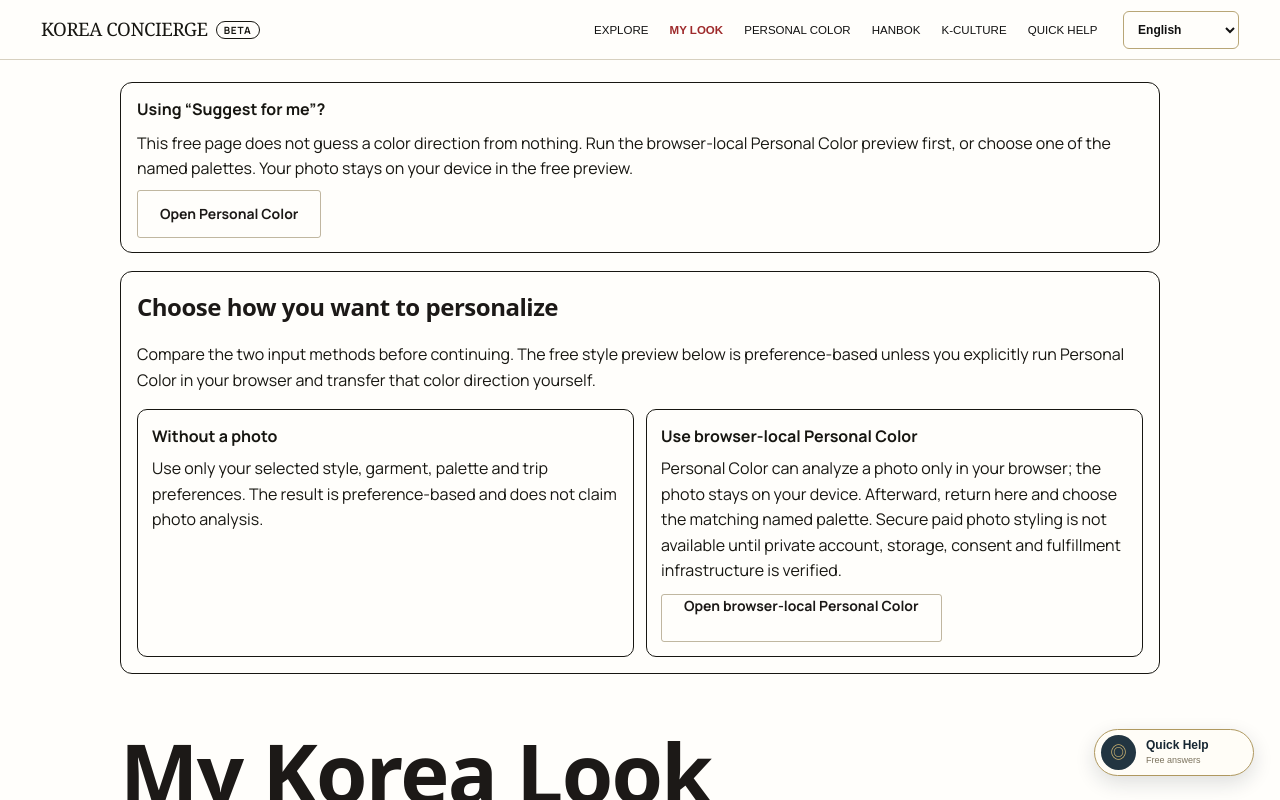
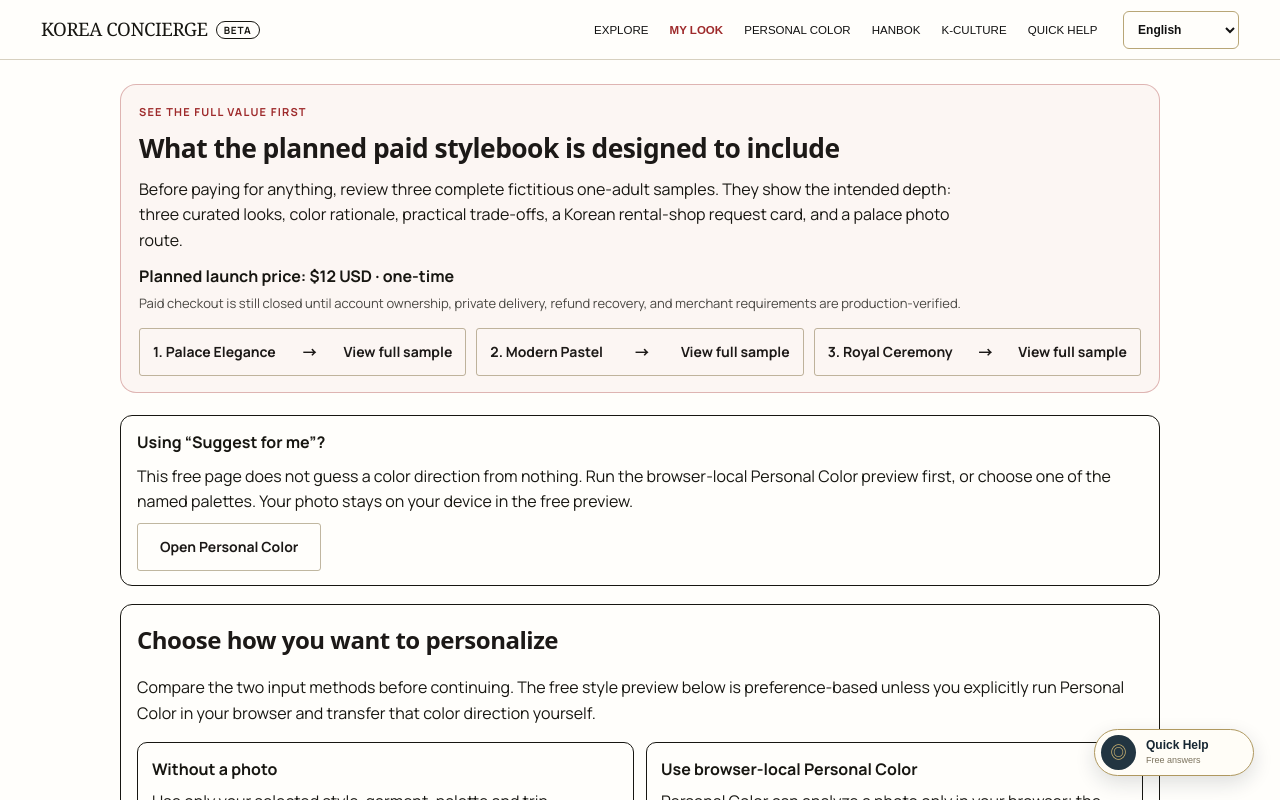
Before and after one commit to lgkangno1-svg/Kang-s-brain, a Next.js app in the folder projects/korea-avocadoss/: page /en/style in a window 1280 px wide. Shown: the top 800 px of the page. Built offline with nearby package versions, Linux system fonts and the light colour scheme.

Commit message:
feat(korea): expose paid-value samples in style funnel

```diff
--- a/projects/korea-avocadoss/src/app/[locale]/style/page.tsx
+++ b/projects/korea-avocadoss/src/app/[locale]/style/page.tsx
@@ -8,6 +8,7 @@ import {localizedAlternates} from '@/lib/seo/localized-metadata';
 type Locale='en'|'zh-CN'|'ja'|'zh-TW'|'vi'|'th';
 type StyleMeta={title:string;description:string};
 type SuggestRecovery={title:string;body:string;cta:string};
+type SampleShowcase={eyebrow:string;title:string;body:string;price:string;availability:string;cta:string;sampleLabels:[string,string,string]};
 
 const STYLE_META:Record<Locale,StyleMeta>={
   en:{title:'My Korea Look — Personalized Hanbok & Palace Style',description:'Choose style, garment, palette, mood, comfort, coverage, season or visit date, and destination for one free curated Seoul look preview.'},
@@ -27,6 +28,17 @@ const SUGGEST_RECOVERY:Record<Locale,SuggestRecovery>={
   th:{title:'ต้องการใช้ “ช่วยแนะนำ” ใช่ไหม?',body:'หน้าฟรีนี้จะไม่เดาทิศทางสีโดยไม่มีข้อมูลรองรับ ให้ลอง Personal Color ที่ประมวลผลในเบราว์เซอร์ก่อน หรือเลือกพาเลตที่ระบุชื่อไว้ รูปภาพจะอยู่บนอุปกรณ์ของคุณในพรีวิวฟรี',cta:'เปิด Personal Color'}
 };
 
+const SAMPLE_SHOWCASE:Record<Locale,SampleShowcase>={
+  en:{eyebrow:'SEE THE FULL VALUE FIRST',title:'What the planned paid stylebook is designed to include',body:'Before paying for anything, review three complete fictitious one-adult samples. They show the intended depth: three curated looks, color rationale, practical trade-offs, a Korean rental-shop request card, and a palace photo route.',price:'Planned launch price: $12 USD · one-time',availability:'Paid checkout is still closed until account ownership, private delivery, refund recovery, and merchant requirements are production-verified.',cta:'View full sample',sampleLabels:['Palace Elegance','Modern Pastel','Royal Ceremony']},
+  'zh-CN':{eyebrow:'先看完整价值',title:'计划中的付费造型册会包含什么',body:'付款前先查看3个完整的虚构单人示例，了解预期深度：3套造型、配色理由、实用取舍、韩文租赁店请求卡和宫殿拍照路线。',price:'计划首发价：12美元 · 一次性付费',availability:'在账户归属、私密交付、退款恢复与商户要求通过生产验证前，付费结账仍保持关闭。',cta:'查看完整示例',sampleLabels:['宫殿优雅','现代柔彩','王室仪典']},
+  ja:{eyebrow:'購入前に完成イメージを確認',title:'有料スタイルブックで提供予定の内容',body:'支払い前に、架空の成人1名を使った完成サンプル3件を確認できます。3ルック、配色理由、実用面の注意、韓国語レンタル依頼カード、宮殿撮影ルートまで含む想定です。',price:'予定ローンチ価格：12米ドル · 1回払い',availability:'アカウント所有、非公開配信、返金復旧、事業者要件が本番検証されるまで有料決済は閉じたままです。',cta:'完成サンプルを見る',sampleLabels:['Palace Elegance','Modern Pastel','Royal Ceremony']},
+  'zh-TW':{eyebrow:'付款前先看完整價值',title:'規劃中的付費造型冊會包含什麼',body:'付款前可先查看3個完整的虛構單人範例，了解預期深度：3套造型、配色理由、實用取捨、韓文租借店需求卡與宮殿拍照路線。',price:'規劃首發價：12美元 · 一次性付款',availability:'在帳號歸屬、私人交付、退款復原與商家要求通過正式環境驗證前，付費結帳仍維持關閉。',cta:'查看完整範例',sampleLabels:['宮殿優雅','現代柔彩','王室儀典']},
+  vi:{eyebrow:'XEM ĐẦY ĐỦ GIÁ TRỊ TRƯỚC',title:'Stylebook trả phí dự kiến sẽ bao gồm những gì',body:'Trước khi trả tiền, hãy xem 3 mẫu hoàn chỉnh hư cấu dành cho một người lớn. Mỗi mẫu thể hiện độ sâu dự kiến: 3 look, lý do chọn màu, điểm đánh đổi thực tế, thẻ yêu cầu thuê bằng tiếng Hàn và tuyến chụp ảnh cung điện.',price:'Giá ra mắt dự kiến: 12 USD · thanh toán một lần',availability:'Thanh toán trả phí vẫn đóng cho đến khi quyền sở hữu tài khoản, giao kết quả riêng tư, khôi phục hoàn tiền và yêu cầu thương nhân được xác minh ở production.',cta:'Xem mẫu đầy đủ',sampleLabels:['Thanh lịch cung điện','Pastel hiện đại','Nghi lễ hoàng gia']},
+  th:{eyebrow:'ดูก่อนว่าคุ้มค่าอย่างไร',title:'สิ่งที่สไตล์บุ๊กแบบชำระเงินวางแผนจะมีให้',body:'ก่อนจ่ายเงิน สามารถดูตัวอย่างสมมติแบบเต็ม 3 แบบสำหรับผู้ใหญ่ 1 คน เพื่อเห็นระดับผลลัพธ์ที่ตั้งใจไว้: 3 ลุค เหตุผลด้านสี ข้อแลกเปลี่ยนในการใช้งานจริง การ์ดขอเช่าชุดภาษาเกาหลี และเส้นทางถ่ายภาพในพระราชวัง',price:'ราคาเปิดตัวที่วางแผนไว้: 12 USD · จ่ายครั้งเดียว',availability:'ระบบชำระเงินยังปิดอยู่จนกว่าการเป็นเจ้าของบัญชี การส่งมอบแบบส่วนตัว การกู้คืนการคืนเงิน และข้อกำหนดผู้ค้าจะผ่านการตรวจสอบในระบบจริง',cta:'ดูตัวอย่างเต็ม',sampleLabels:['ความสง่างามในพระราชวัง','พาสเทลสมัยใหม่','พิธีการราชวงศ์']}
+};
+
+const SAMPLE_SLUGS=['palace-elegance','modern-pastel','royal-ceremony'] as const;
+
 export async function generateMetadata({params}:{params:Promise<{locale:string}>}):Promise<Metadata>{
   const {locale}=await params;
   const safeLocale=(locale in STYLE_META?locale:'en') as Locale;
@@ -39,7 +51,20 @@ export default async function StylePage({params}:{params:Promise<{locale:string}
   setRequestLocale(locale);
   const safeLocale=(locale in SUGGEST_RECOVERY?locale:'en') as Locale;
   const recovery=SUGGEST_RECOVERY[safeLocale];
+  const showcase=SAMPLE_SHOWCASE[safeLocale];
   return <main>
+    <section aria-labelledby="style-paid-sample-title" style={{maxWidth:1080,margin:'24px auto 0',padding:'0 20px'}}>
+      <div style={{border:'1px solid rgba(158,42,43,.32)',borderRadius:16,padding:'18px 18px 16px',background:'rgba(158,42,43,.035)'}}>
+        <div style={{fontSize:11,fontWeight:800,letterSpacing:'.11em',color:'var(--dancheong-crimson, #9E2A2B)',marginBottom:6}}>{showcase.eyebrow}</div>
+        <h2 id="style-paid-sample-title" style={{margin:'0 0 8px',fontSize:'clamp(1.2rem,3vw,1.65rem)'}}>{showcase.title}</h2>
+        <p style={{margin:'0 0 10px',maxWidth:820}}>{showcase.body}</p>
+        <p style={{margin:'0 0 4px',fontWeight:800}}>{showcase.price}</p>
+        <p style={{margin:'0 0 14px',fontSize:13,opacity:.78,maxWidth:860}}>{showcase.availability}</p>
+        <div style={{display:'grid',gridTemplateColumns:'repeat(auto-fit,minmax(205px,1fr))',gap:10}}>
+          {SAMPLE_SLUGS.map((slug,index)=><Link key={slug} className="secondaryButton" href={`/style/sample/${slug}`} style={{display:'flex',justifyContent:'space-between',alignItems:'center',gap:10,padding:'11px 13px'}}><span>{index+1}. {showcase.sampleLabels[index]}</span><span aria-hidden="true">→</span><span className="sr-only">{showcase.cta}</span></Link>)}
+        </div>
+      </div>
+    </section>
     <aside aria-labelledby="style-suggest-recovery-title" style={{maxWidth:1080,margin:'22px auto 0',padding:'0 20px'}}>
       <div style={{border:'1px solid currentColor',borderRadius:12,padding:'14px 16px'}}>
         <strong id="style-suggest-recovery-title">{recovery.title}</strong>
```
